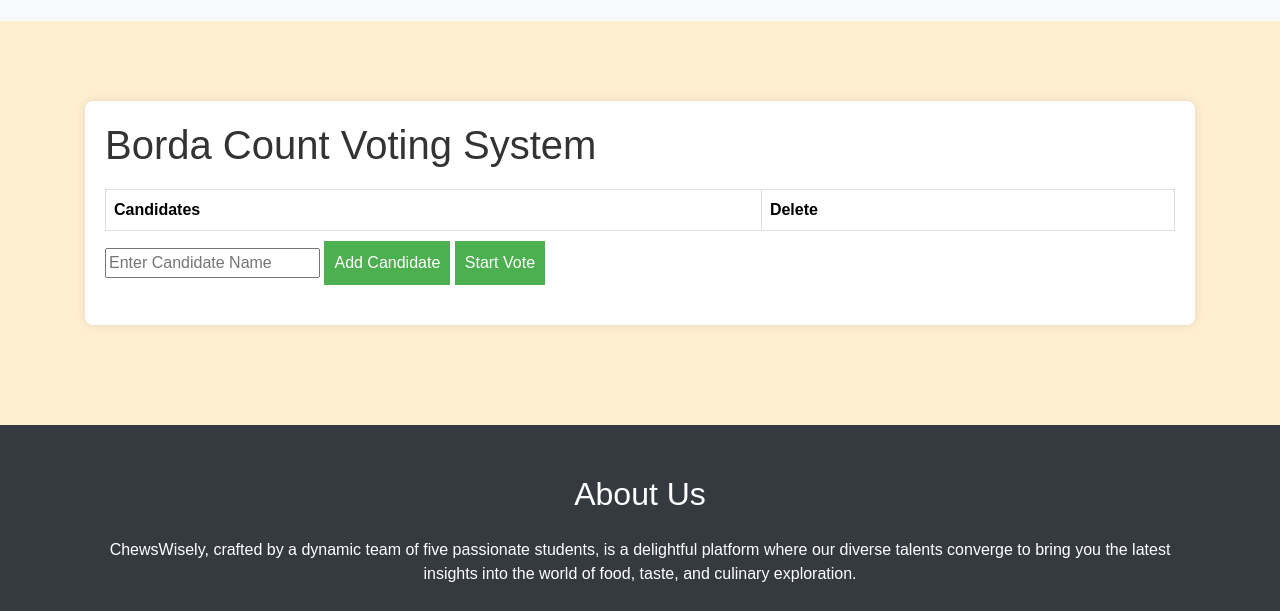
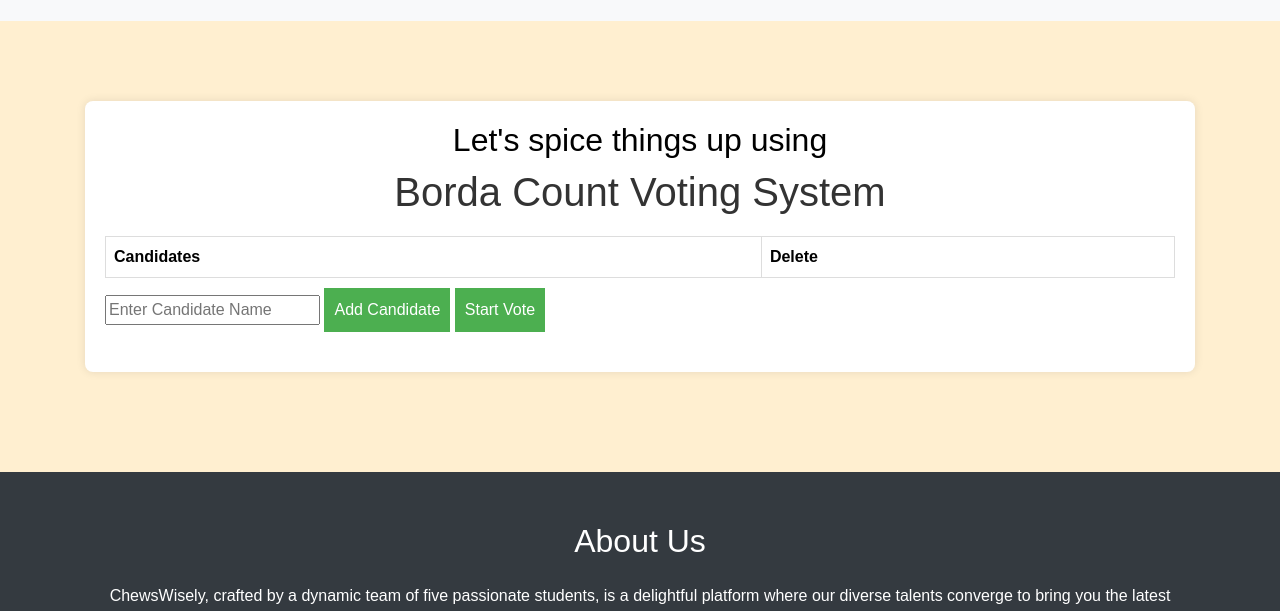
Before and after one commit to ChugxScript/Borda-Count-Method-_-Web-Dev, a plain HTML site: page Webpage/homepage.html in a window 1280 px wide. Shown: the part 1130-1741 px from the top of the page. Drawn offline with nearby package versions, Linux system fonts and the light colour scheme.

Commit message:
update borda

```diff
--- a/Webpage/homepage.html
+++ b/Webpage/homepage.html
@@ -93,6 +93,7 @@
     <div id="bordaLayer" class="section">
         <div class="container">
             <div id="app">
+                <h2>Let's spice things up using</h2>
                 <h1>Borda Count Voting System</h1>
                 <div id="candidates">
                     <!-- Candidates will be dynamically loaded here -->
--- a/Webpage/styles.css
+++ b/Webpage/styles.css
@@ -78,6 +78,10 @@ body {
 }
 #app h1 {
     color: #333;
+    text-align: center;
+}
+#app h2 {
+    text-align: center;
 }
 #app button {
     padding: 10px;
```
